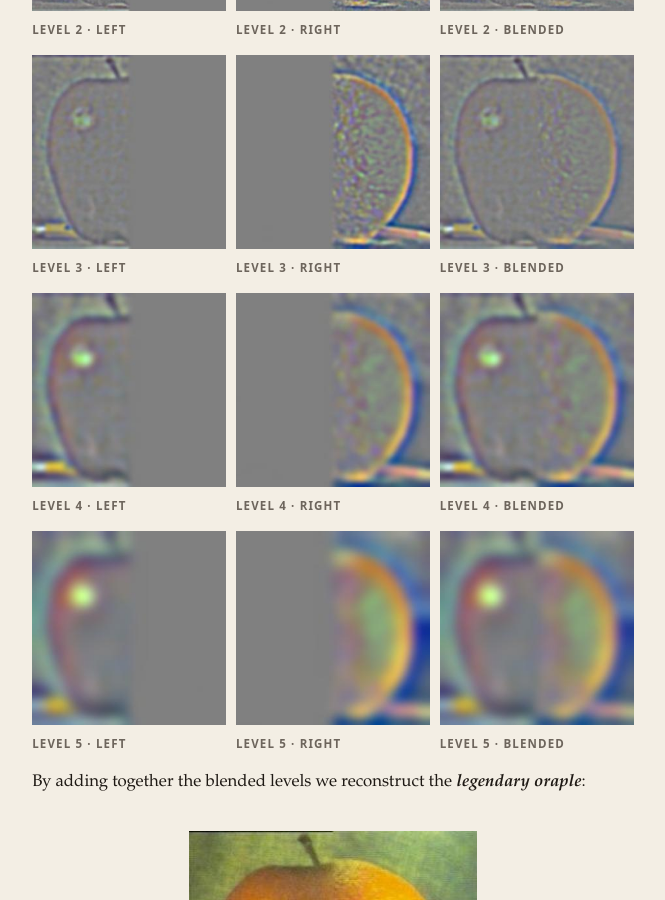
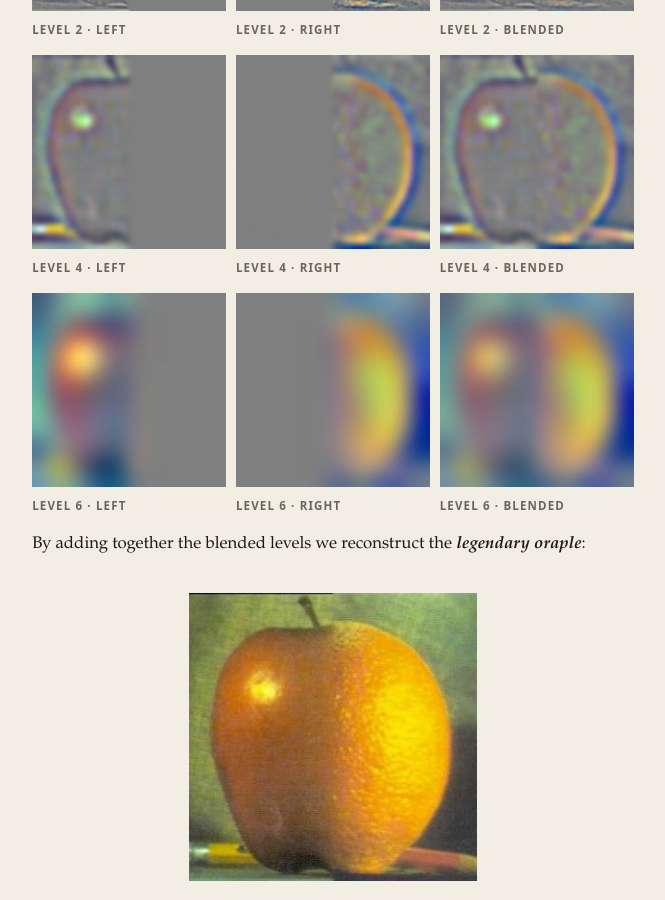
Before and after one commit to rYan-theusername/rYan_the_username, a Jekyll site: the page built from cs180/2/index.md, in a window 1280 px wide and 900 px high, scrolled down 13749 px. Shown: the whole window, without its empty margins (307-972 px from the left). Built offline with Jekyll 4.4.1, drawn with Linux system fonts in a browser that asks for light colours.

Commit message:
modifications

```diff
--- a/cs180/2/index.md
+++ b/cs180/2/index.md
@@ -588,21 +588,6 @@ Check out the sequence of half-images below, and the blended counterpart. Notice
 
 <div class="image-row">
   <figure>
-    <img src="{{ '/cs180/2/images/oraple/level3_L.jpg' | relative_url }}" alt="Oraple level 3, left apple contribution">
-    <figcaption>Level 3 · Left</figcaption>
-  </figure>
-  <figure>
-    <img src="{{ '/cs180/2/images/oraple/level3_R.jpg' | relative_url }}" alt="Oraple level 3, right orange contribution">
-    <figcaption>Level 3 · Right</figcaption>
-  </figure>
-  <figure>
-    <img src="{{ '/cs180/2/images/oraple/level3_blended.jpg' | relative_url }}" alt="Oraple level 3, blended">
-    <figcaption>Level 3 · Blended</figcaption>
-  </figure>
-</div>
-
-<div class="image-row">
-  <figure>
     <img src="{{ '/cs180/2/images/oraple/level4_L.jpg' | relative_url }}" alt="Oraple level 4, left apple contribution">
     <figcaption>Level 4 · Left</figcaption>
   </figure>
@@ -618,16 +603,16 @@ Check out the sequence of half-images below, and the blended counterpart. Notice
 
 <div class="image-row">
   <figure>
-    <img src="{{ '/cs180/2/images/oraple/level5_L.jpg' | relative_url }}" alt="Oraple level 5, left apple contribution">
-    <figcaption>Level 5 · Left</figcaption>
+    <img src="{{ '/cs180/2/images/oraple/level6_L.jpg' | relative_url }}" alt="Oraple level 6, left apple contribution">
+    <figcaption>Level 6 · Left</figcaption>
   </figure>
   <figure>
-    <img src="{{ '/cs180/2/images/oraple/level5_R.jpg' | relative_url }}" alt="Oraple level 5, right orange contribution">
-    <figcaption>Level 5 · Right</figcaption>
+    <img src="{{ '/cs180/2/images/oraple/level6_R.jpg' | relative_url }}" alt="Oraple level 6, right orange contribution">
+    <figcaption>Level 6 · Right</figcaption>
   </figure>
   <figure>
-    <img src="{{ '/cs180/2/images/oraple/level5_blended.jpg' | relative_url }}" alt="Oraple level 5, blended">
-    <figcaption>Level 5 · Blended</figcaption>
+    <img src="{{ '/cs180/2/images/oraple/level6_blended.jpg' | relative_url }}" alt="Oraple level 6, blended">
+    <figcaption>Level 6 · Blended</figcaption>
   </figure>
 </div>
 
```
Also changed, not shown: cs180/2/images/oraple/level3_L.jpg (deleted), cs180/2/images/oraple/level3_R.jpg (deleted), cs180/2/images/oraple/level3_blended.jpg (deleted), cs180/2/images/oraple/level5_L.jpg (deleted), cs180/2/images/oraple/level5_R.jpg (deleted), cs180/2/images/oraple/level5_blended.jpg (deleted), cs180/2/images/oraple/level6_L.jpg (added), cs180/2/images/oraple/level6_R.jpg (added), cs180/2/images/oraple/level6_blended.jpg (added).
